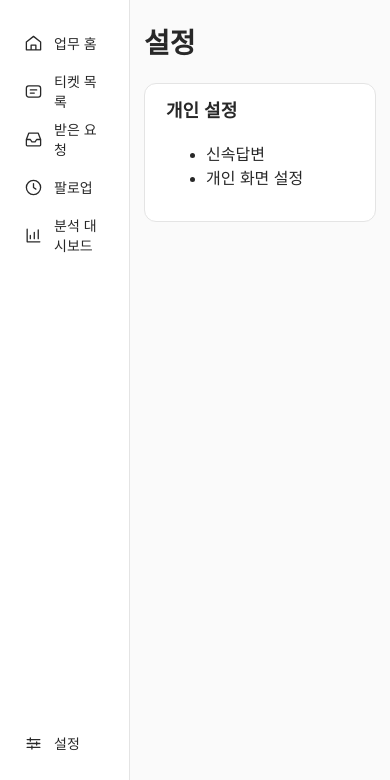
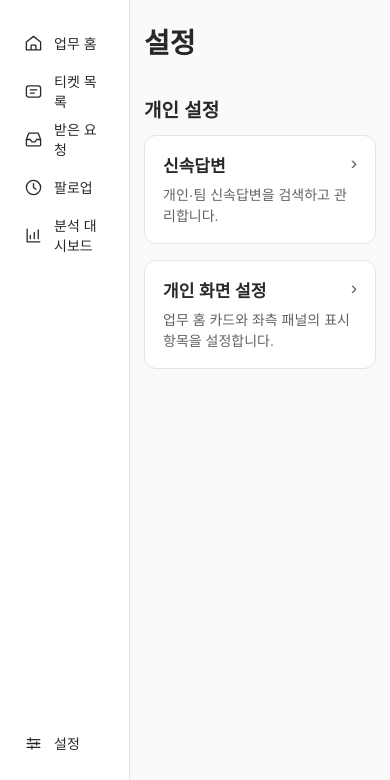
Before and after one commit to encore-ai-campus/MLO01-FINAL-3TEAM, a Django app: template src/backend/apps/preferences/templates/preferences/index.html in a window 390 px wide. Shown: the part 64-844 px from the top of the page. Run offline with Django 5.2, Linux system fonts and the light colour scheme; the template is opened without the code that fills it, so the values that code supplies are empty.

Commit message:
fix(settings): load Django settings page styles

```diff
--- /dev/null
+++ b/src/backend/apps/preferences/static/preferences/settings.css
@@ -0,0 +1,47 @@
+.settings-page { max-width: 1016px; }
+.settings-page .desk-heading { margin-bottom: 26px; }
+.settings-link-group { margin-block: 30px; }
+.settings-link-group h2 { margin-bottom: 13px; font-size: 19px; }
+.settings-link-grid { display: grid; grid-template-columns: repeat(2, minmax(0, 1fr)); gap: 16px; }
+.settings-tile {
+  display: grid; grid-template-columns: 1fr auto; gap: 8px 14px;
+  align-content: start; min-height: 98px; padding: 16px 18px;
+}
+.settings-tile strong { font-size: 17px; }
+.settings-tile span { color: var(--desk-muted); font-size: 19px; }
+.settings-tile p { grid-column: 1 / -1; font-size: 14px; }
+.settings-tile:hover { border-color: #aaa; }
+.settings-page .desk-card > form { margin-block: 12px; }
+.settings-form { display: grid; gap: 14px; }
+.settings-form > p { display: grid; gap: 6px; }
+.settings-form label { color: var(--heading); font-weight: 600; }
+.settings-form :is(input:not([type="checkbox"], [type="radio"], [type="hidden"]), select, textarea) {
+  width: 100%; min-width: 0; padding: 9px 12px; border: 1px solid var(--desk-line);
+  border-radius: 8px; background: var(--paper); color: var(--heading); font: inherit; font-size: 14px;
+}
+.settings-form textarea { resize: vertical; }
+.settings-form input[type="checkbox"] { accent-color: var(--primary); }
+.settings-form .errorlist { margin: 0; color: var(--error); }
+.settings-form .helptext { color: var(--desk-muted); font-size: 13px; font-weight: 400; }
+.settings-actions { display: flex; justify-content: flex-end; align-items: center; flex-wrap: wrap; gap: 10px; }
+.settings-form .settings-actions { padding-top: 12px; border-top: 1px solid var(--desk-line); }
+.settings-danger { color: var(--error); }
+.settings-page .settings-inline-link { text-decoration: underline; text-underline-offset: 3px; }
+.settings-table-wrap { overflow-x: auto; }
+.settings-page .desk-table { min-width: 440px; table-layout: auto; }
+.settings-page .desk-table th { width: auto; }
+.settings-page .desk-table tbody th { background: var(--paper); color: var(--heading); }
+.settings-page .desk-table td { overflow-wrap: anywhere; }
+.settings-page .desk-table summary { cursor: pointer; }
+.settings-toolbar { display: flex; flex-wrap: wrap; gap: 8px; margin-bottom: 12px; }
+.settings-toolbar [aria-current="page"] { color: var(--paper); background: var(--primary); border-color: var(--primary); }
+.settings-search { grid-template-columns: repeat(3, minmax(0, 1fr)) auto; align-items: end; }
+.settings-search > .errorlist { grid-column: 1 / -1; }
+.settings-nav { display: grid; gap: 3px; padding-left: 31px; }
+.settings-nav a { padding: 5px 3px; font-size: 13px; }
+.settings-nav a:hover { text-decoration: underline; }
+.settings-link-group { scroll-margin-top: calc(var(--bar) + 16px); }
+@media (max-width: 650px) {
+  .settings-link-grid, .settings-search { grid-template-columns: minmax(0, 1fr); }
+  .settings-page .desk-heading { flex-wrap: wrap; }
+}
--- /dev/null
+++ b/src/backend/apps/preferences/templates/preferences/base.html
@@ -0,0 +1,11 @@
+{% extends "base.html" %}
+{% load static %}
+{% block styles %}
+  {{ block.super }}
+  <link rel="stylesheet" href="{% static 'preferences/settings.css' %}">
+{% endblock %}
+{% block content %}
+  <section class="settings-page">
+    {% block settings_content %}{% endblock %}
+  </section>
+{% endblock %}
--- a/src/backend/apps/preferences/templates/preferences/index.html
+++ b/src/backend/apps/preferences/templates/preferences/index.html
@@ -1,24 +1,27 @@
-{% extends "base.html" %}
+{% extends "preferences/base.html" %}
 {% block title %}설정{% endblock %}
-{% block content %}
+{% block settings_content %}
 <div class="desk-heading"><h1>설정</h1></div>
-<div class="desk-stack">
-  <section class="desk-card">
+<section id="personal" class="settings-link-group">
     <h2>개인 설정</h2>
-    <ul>
-      <li><a href="{% url 'preferences:replies' %}">신속답변</a></li>
-      <li><a href="{% url 'preferences:display' %}">개인 화면 설정</a></li>
-    </ul>
+    <div class="settings-link-grid">
+      <a class="desk-card settings-tile" href="{% url 'preferences:replies' %}"><strong>신속답변</strong><span aria-hidden="true">›</span><p>개인·팀 신속답변을 검색하고 관리합니다.</p></a>
+      <a class="desk-card settings-tile" href="{% url 'preferences:display' %}"><strong>개인 화면 설정</strong><span aria-hidden="true">›</span><p>업무 홈 카드와 좌측 패널의 표시 항목을 설정합니다.</p></a>
+    </div>
+</section>
+{% if actor.role == "admin" %}
+  <section id="work" class="settings-link-group">
+    <h2>업무 관리</h2>
+    <div class="settings-link-grid">
+      <a class="desk-card settings-tile" href="{% url 'preferences:messenger' %}"><strong>메신저 연동 설정</strong><span aria-hidden="true">›</span><p>기본 이관 채널과 팀·직원별 수신 채널을 지정합니다.</p></a>
+      <a class="desk-card settings-tile" href="{% url 'assignment:index' %}"><strong>자동 배정 설정</strong><span aria-hidden="true">›</span><p>직원별 배정 건수와 재배정 시점을 설정합니다.</p></a>
+    </div>
   </section>
-  {% if actor.role == "admin" %}
-    <section class="desk-card">
-      <h2>관리자 설정</h2>
-      <ul>
-        <li><a href="{% url 'accounts:permissions' %}">업무 권한 설정</a></li>
-        <li><a href="{% url 'preferences:messenger' %}">메신저 연동 설정</a></li>
-        <li><a href="{% url 'assignment:index' %}">자동 배정 설정</a></li>
-      </ul>
-    </section>
-  {% endif %}
-</div>
+  <section id="hr" class="settings-link-group">
+    <h2>인사 관리</h2>
+    <div class="settings-link-grid">
+      <a class="desk-card settings-tile" href="{% url 'accounts:permissions' %}"><strong>업무 권한 설정</strong><span aria-hidden="true">›</span><p>같은 회사 직원의 업무 권한을 조회하고 변경합니다.</p></a>
+    </div>
+  </section>
+{% endif %}
 {% endblock %}
--- a/src/backend/templates/includes/sidebar.html
+++ b/src/backend/templates/includes/sidebar.html
@@ -17,4 +17,13 @@
   {% endif %}
   {% endwith %}
   <a class="desk-nav-item desk-nav-settings" href="{% url 'preferences:index' %}" {% if active == "settings" %}aria-current="page"{% endif %}><svg aria-hidden="true"><use href="#desk-settings"></use></svg>설정</a>
+  {% if active == "settings" %}
+    <div class="settings-nav" role="group" aria-label="설정 메뉴">
+      <a href="{% url 'preferences:index' %}#personal">개인 설정</a>
+      {% if actor.role == "admin" %}
+        <a href="{% url 'preferences:index' %}#work">업무 관리</a>
+        <a href="{% url 'preferences:index' %}#hr">인사 관리</a>
+      {% endif %}
+    </div>
+  {% endif %}
 </nav>
```
Also changed, not shown: src/backend/apps/preferences/templates/preferences/employees.html (+5 -5 lines), src/backend/apps/preferences/templates/preferences/form.html (+7 -7 lines), src/backend/apps/preferences/templates/preferences/messenger.html (+11 -9 lines), src/backend/apps/preferences/templates/preferences/replies.html (+6 -4 lines), src/backend/tests/test_settings.py (+14 -0 lines).
